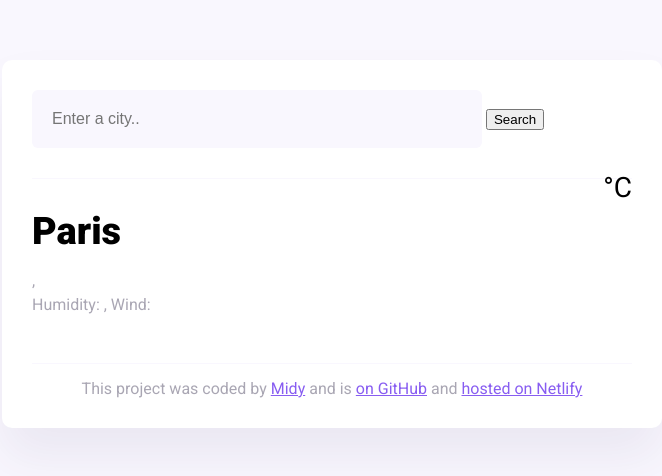
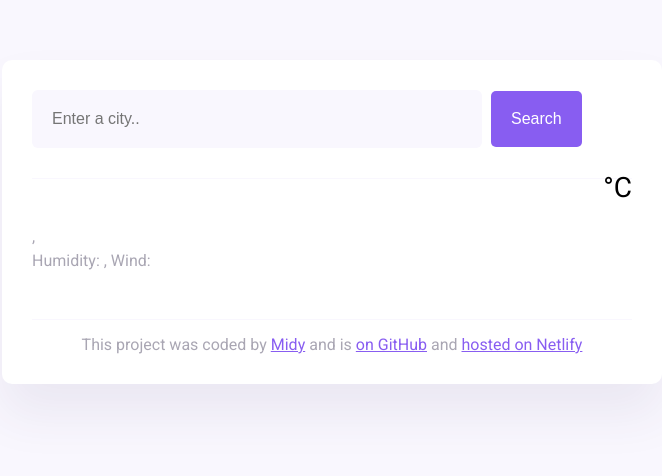
Before and after one commit to Golden-midy/my-project, a website built with Parcel: page index.html in a window 1280 px wide. Shown: the whole page, without its empty margins (308-970 px from the left). Built offline with nearby package versions, Linux system fonts and the light colour scheme; no server answers.

Commit message:
Update index.html

```diff
--- a/index.html
+++ b/index.html
@@ -24,20 +24,20 @@
             class="search-input"
             id="search-input"
           />
-          <input type="submit" value="Search" class="search-form-button" />
+          <input type="submit" value="Search" class="search-button" />
         </form>
       </header>
       <main>
         <div class="current-weather">
           <div>
-            <h1 class="current-city" id="city">Paris</h1>
+            <h1 class="current-city" id="city"></h1>
             <p class="current-details">
               <span id="time"></span>, <span id="description"></span>  <br />
               Humidity: <strong id="humidity"></strong>, Wind: <strong id="wind-speed"></strong>
             </p>
           </div>
           <div class="current-temperature">
-            <div id="icon">
+            <div class="weather-app-icon"  id="icon">
             </div>
             <div class="current-temperature-value" id="temperature"></div>
             <div class="current-temperature-unit">°C</div>
```
